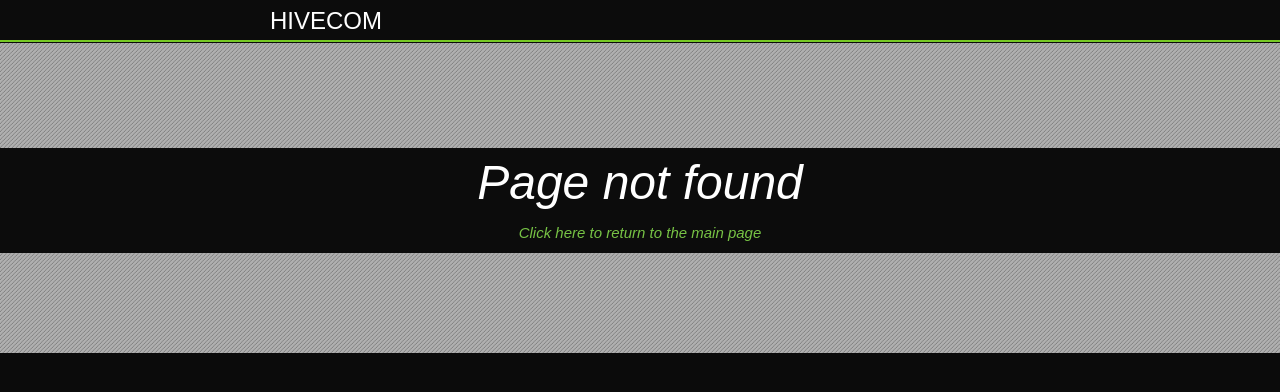
After one commit to Catlinman/Hivecom, a PHP site: page /errors/notfound.php in a window 1280 px wide. The commit adds this page. Shown: the top 392 px of the page. Run offline with PHP 8.4, Linux system fonts and the light colour scheme; some libraries are stand-ins or nearby versions; some web fonts are replaced.

Commit message:
Added better access error handling

```diff
--- /dev/null
+++ b/errors/notfound.php
@@ -0,0 +1,29 @@
+<!DOCTYPE html>
+<html>
+
+<head>
+    <title>Hivecom - 404</title>
+    <?php include_once($_SERVER['DOCUMENT_ROOT']. "/resources/head.php");?>
+</head>
+
+<body class="errorbody">
+    <div id="wrapper">
+        <header id="top">
+            <div id="headerinfo">
+                <h3>
+                    <a href="index.php">HIVECOM</a>
+                </h3>
+            </div>
+        </header>
+        <div id="titlediv" class="">
+            <h2>
+                Page not found
+            </h2>
+            <p style="margin:170px 0">
+                <a href="/index.php">Click here to return to the main page</a>
+            <p>
+        </div>
+    </div>
+</body>
+
+</html>
--- a/style.css
+++ b/style.css
@@ -92,7 +92,6 @@ footer {
     background: url(/images/stripe.png);
     background-size: 4px auto;
     color: white;
-    z-index: -2;
     overflow: hidden;
 }
 #titlediv h2 {
@@ -361,6 +360,9 @@ footer {
 .jsenabled {
     display: none;
 }
+.errorbody {
+    background:#0b0b0b;
+}
 #footercontainer {
     min-height: 22px;
     height: 22px;
```
Also changed, not shown: errors/accessdenied.php (added, +29 -0 lines), .htaccess, resources/.htaccess (added).
